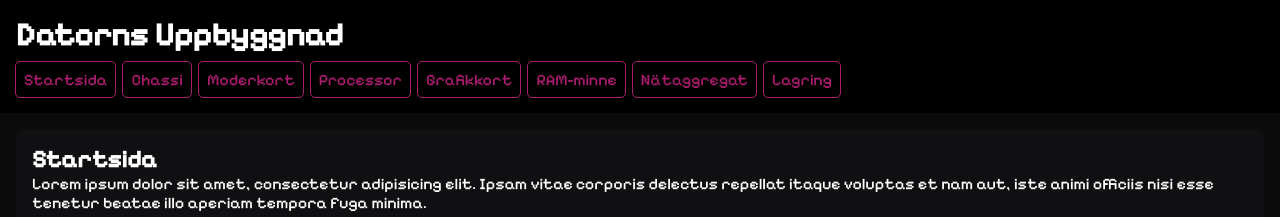
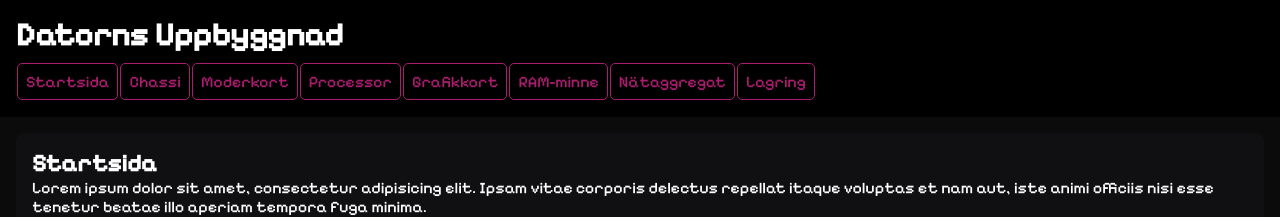
Before and after one commit to turecross321/ComputerWebsite, a plain HTML site: page index.html in a window 1280 px wide. Shown: the top 217 px of the page. Drawn offline with Linux system fonts and the light colour scheme.

Commit message:
Fix nav overflow when resolution is too narrow

```diff
--- a/style.css
+++ b/style.css
@@ -16,7 +16,7 @@ header {
 
 nav {
     display: flex;
-    gap: 8px;
+    overflow-y: auto;
 }
 
 h1, h2, p {
@@ -29,6 +29,7 @@ h1, h2, p {
     text-decoration: none;
     outline: solid 1px;
     border-radius: 4px;
+    margin: 2px;
 }
 
 .nav-link:link, .nav-link:visited {
```
